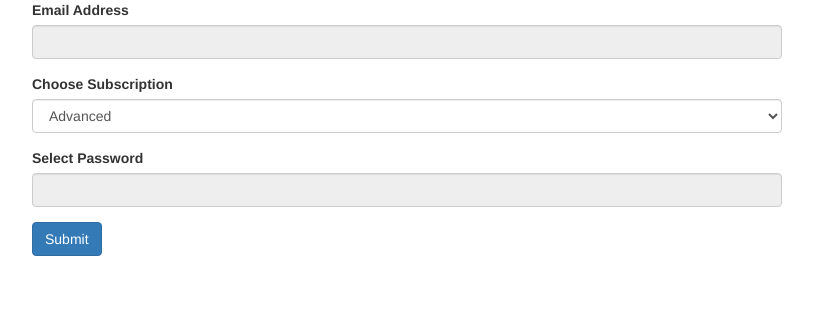
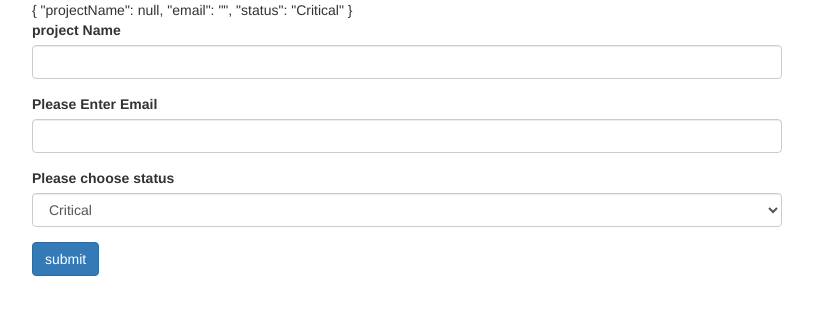
Before and after one commit to paddutraining/angular, an Angular app: page / in a window 1280 px wide. Shown: the top 314 px of the page, without its empty margins (233-1046 px from the left). Built offline with nearby package versions, Linux system fonts and the light colour scheme.

Commit message:
customvalidator is added

```diff
--- a/src/app/app.component.html
+++ b/src/app/app.component.html
@@ -1,61 +1,77 @@
 <div class="container">
   <div class="row">
     <div class="col-xs-12 col-sm-10 col-md-8 col-sm-offset-1 col-md-offset-2">
-      <!-- Add a Form with the following Inputs (and Validators)
-           1) Mail address (should not be empty and should be an email address)
-           2) A Dropdown which allows the user to select from three different Subscriptions ("Basic", "Advanced", "Pro")
-              Set "Advanced" as Default
-           3) A Password field (should not be empty)
-           field)
-           4) A Submit Button
+      <!--
+          Create a Form with the following Controls and Validators
+          1) Project Name (should not be empty)
+          2) Mail (should not be a empty and a valid email)
+          3) Project Status Dropdown, with three values: 'Stable', 'Critical', 'Finished'
+          4) Submit Button
 
-           Display a warning message if the Form is invalid AND was touched. Display a warning message below each input if it's invalid.
+          Add your own Validator which doesn't allow "Test" as a Project Name
 
-           Upon submitting the form, you should simply print the Value of the Form to the Console.
-           Optionally, display it in your template.
+          Also implement that Validator as an async Validator (replace the other one)
+
+          Upon submitting the form, simply print the value to the console
       -->
+      {{projectForm.value | json}}
+      <form  [formGroup]="projectForm" (ngSubmit)="submitForm()">
+        <div class="form-group">
+          <label for="projectName">project Name</label>
+          <input type="text"
+           class="form-control"
+           formControlName="projectName"
+           >
+        </div>
+        <div class="form-group">
+          <label for="Email">Please Enter Email</label>
+          <input type="email"
+           class="form-control"
+           formControlName="email"
+           >
+        </div>
+        <div class="form-group">
+          <label for="status">Please choose status</label>
+         <select name="status" id="status" class="form-control"
 
-<form #f="ngForm" (ngSubmit)="submitForm()">
+         formControlName="status">
+           <option [value]="item" *ngFor="let item of status">{{item}}</option>
+         </select>
+        </div>
+        <button class="btn btn-primary" type="submit">
+          submit
+        </button>
+      </form>
+      <!-- <form [formGroup]="projectForm" (ngSubmit)="onSaveProject()">
         <div class="form-group">
-  <label for="mail">Email Address</label>
-  <input class="form-control"    autocomplete="false" readonly onfocus="this.removeAttribute('readonly');"
+          <label for="name">Project Name</label>
+          <input
+            type="text"
+            id="name"
+            formControlName="projectName"
+            class="form-control">
+        </div>
+        <div class="form-group">
+          <label for="email">Mail</label>
+          <input
             type="email"
             id="email"
-     name="email"
-     required
-     email
-     #email="ngModel"
-     ngModel>
-     <p *ngIf="email.invalid && email.touched" style="color:red"> Please enter valid email</p>
+            formControlName="email"
+            class="form-control">
         </div>
         <div class="form-group">
-    <label for="mail">Choose Subscription</label>
-   <select class="form-control"
-   [ngModel]="defaultSubscription"
-   name="select"
-   id="select"
-   >
-     <option *ngFor="let item of subscription"
-      [value]="item"
-     >{{item}}</option>
+          <label for="status">Projectstatus</label>
+          <select
+            id="status"
+            formControlName="projectStatus"
+            class="form-control">
+            <option value="stable">Stable</option>
+            <option value="critical">Critical</option>
+            <option value="finished">Finished</option>
           </select>
         </div>
-    <div class="form-group">
-      <label for="mail">Select Password</label>
-      <input class="form-control"   autocomplete="false" readonly onfocus="this.removeAttribute('readonly');"
-       type="password"
-        id="password"
-         name="password"
-         required
-         #password="ngModel"
-         ngModel>
-         <p *ngIf="password.invalid && password.touched" style="color:red"> Please enter valid password</p>
-      </div>
-      <p *ngIf="f.invalid && f.touched">Please fill all fields....</p>
-      <button type="submit" class="btn btn-primary">Submit</button>
-</form>
-
-
+        <button class="btn btn-primary" type="submit">Create Project</button>
+      </form> -->
     </div>
   </div>
 </div>
--- a/src/app/app.component.ts
+++ b/src/app/app.component.ts
@@ -1,6 +1,7 @@
-import { Component, ViewChild } from '@angular/core';
-import { NgForm } from '@angular/forms';
-
+import { Component } from '@angular/core';
+import { FormControl, FormGroup, Validators } from '@angular/forms';
+import { CustomValidators } from './projectNameValidator';
+ import { AsyncValidatorFn } from '@angular/forms';
 
 @Component({
   selector: 'app-root',
@@ -10,11 +11,17 @@ import { NgForm } from '@angular/forms';
 
 })
 export class AppComponent {
-subscription=["Basic", "Advanced", "Pro"];
-defaultSubscription="Advanced";
-  @ViewChild('f', { static: false })
-  formData!: NgForm;
-submitForm(){
-  console.log(this.formData.value)
+  status=['Stable', 'Critical', 'Finished']
+  projectForm=new FormGroup({
+    projectName:new FormControl(null,[
+      Validators.required,
+      CustomValidators.invalidProjectName],
+      <AsyncValidatorFn>CustomValidators.asyncInvalidProjectName),
+    email:new FormControl('',[Validators.required,Validators.email]),
+    status:new FormControl('Critical')
+
+  })
+  submitForm(){
+console.log(this.projectForm)
+  }
 }
-}
--- a/src/app/app.module.ts
+++ b/src/app/app.module.ts
@@ -1,7 +1,7 @@
 import { NgModule } from '@angular/core';
 import { BrowserModule } from '@angular/platform-browser';
 
-import { FormsModule } from '@angular/forms';
+import {  ReactiveFormsModule } from '@angular/forms';
 import { CommonModule } from '@angular/common';
 import { AppComponent } from './app.component';
 
@@ -14,7 +14,7 @@ AppComponent
   imports: [
     CommonModule,
     BrowserModule,
-    FormsModule
+    ReactiveFormsModule
   ],
   providers: [],
   bootstrap: [AppComponent]
--- /dev/null
+++ b/src/app/projectNameValidator.ts
@@ -0,0 +1,24 @@
+import { FormControl } from "@angular/forms";
+import { Observable } from "rxjs";
+
+export class CustomValidators {
+    static invalidProjectName(control: FormControl): {[s: string]: boolean} | null {
+      if (control.value === 'Test') {
+        return {'invalidProjectName': true};
+      }
+      return null;
+    }
+
+    static asyncInvalidProjectName(control: FormControl): Promise<any> | Observable<any> {
+        const promise = new Promise((resolve, reject) => {
+          setTimeout(() => {
+            if (control.value === 'Testing') {
+              resolve({'invalidProjectName': true});
+            } else {
+              resolve(null);
+            }
+          }, 5000);
+        })
+        return promise;
+      }
+}
```
Lines whose indentation alone changed are shown as unchanged.
